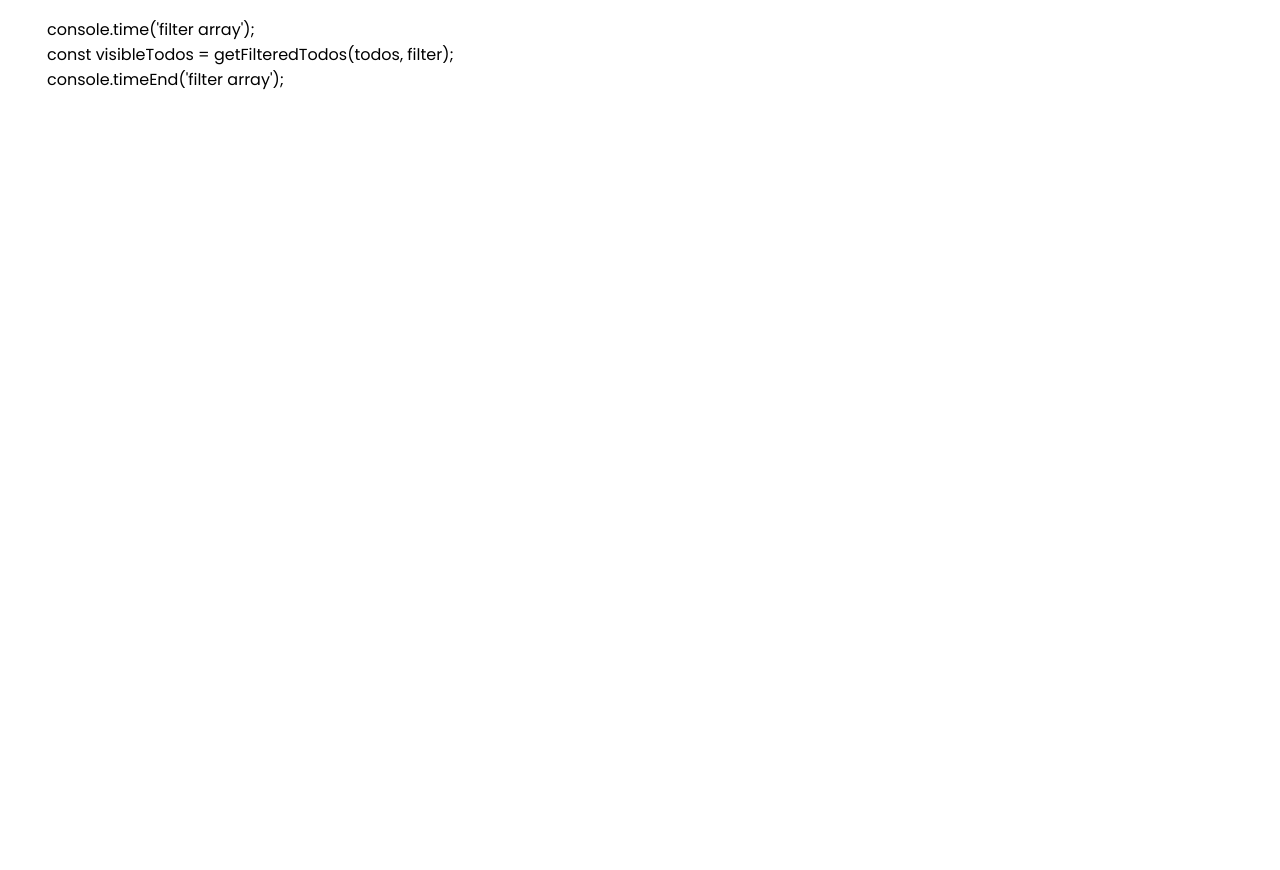
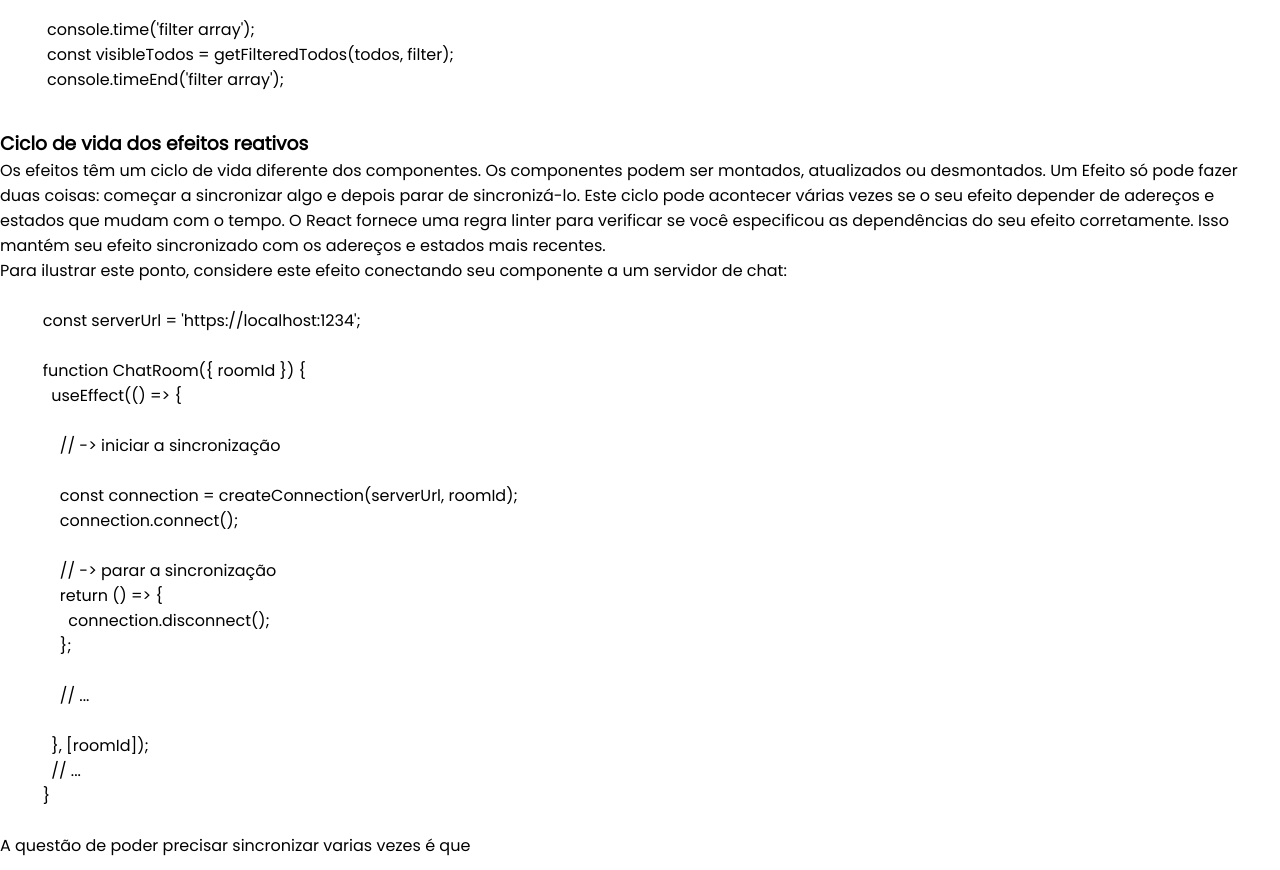
Before and after one commit to wdwf/React_Study, a React (Vite) app: page /capitulo-6 in a window 1280 px wide. Shown: the part 7420-8290 px from the top of the page. Before the commit the page ends 7549 px from the top, so only its background shows below. Built offline with nearby package versions, Linux system fonts and the light colour scheme.

Commit message:
:construction: chore: add tema sobre ciclo de vida do effect (em progresso)

```diff
--- a/src/pages/Cap6/index.tsx
+++ b/src/pages/Cap6/index.tsx
@@ -439,6 +439,50 @@ export default function Cap6() {
           `}
         </pre>
       </div>
+
+      <div style={{ margin: "12px 0" }}>
+        <h3>Ciclo de vida dos efeitos reativos</h3>
+        <p>
+          Os efeitos têm um ciclo de vida diferente dos componentes. Os
+          componentes podem ser montados, atualizados ou desmontados. Um Efeito
+          só pode fazer duas coisas: começar a sincronizar algo e depois parar
+          de sincronizá-lo. Este ciclo pode acontecer várias vezes se o seu
+          efeito depender de adereços e estados que mudam com o tempo. O React
+          fornece uma regra linter para verificar se você especificou as
+          dependências do seu efeito corretamente. Isso mantém seu efeito
+          sincronizado com os adereços e estados mais recentes.
+        </p>
+        <p>
+          Para ilustrar este ponto, considere este efeito conectando seu
+          componente a um servidor de chat:
+        </p>
+        <pre>
+          {`
+          const serverUrl = 'https://localhost:1234';
+
+          function ChatRoom({ roomId }) {
+            useEffect(() => {
+
+              // -> iniciar a sincronização
+
+              const connection = createConnection(serverUrl, roomId);
+              connection.connect();
+
+              // -> parar a sincronização
+              return () => {
+                connection.disconnect();
+              };
+
+              // ...
+
+            }, [roomId]);
+            // ...
+          }
+          `}
+        </pre>
+
+        <p>A questão de poder precisar sincronizar varias vezes é que </p>
+      </div>
     </div>
   );
 }
```
